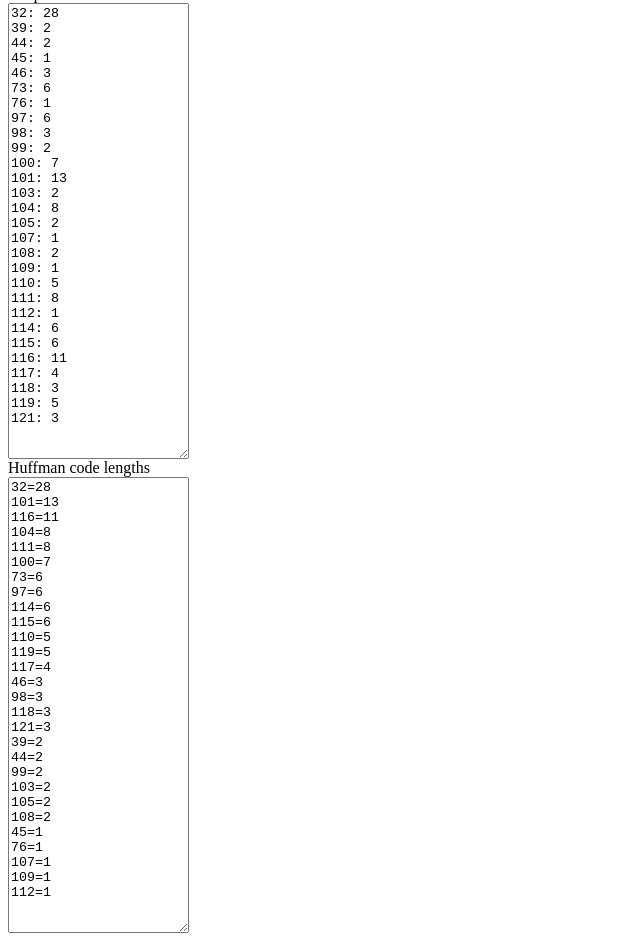
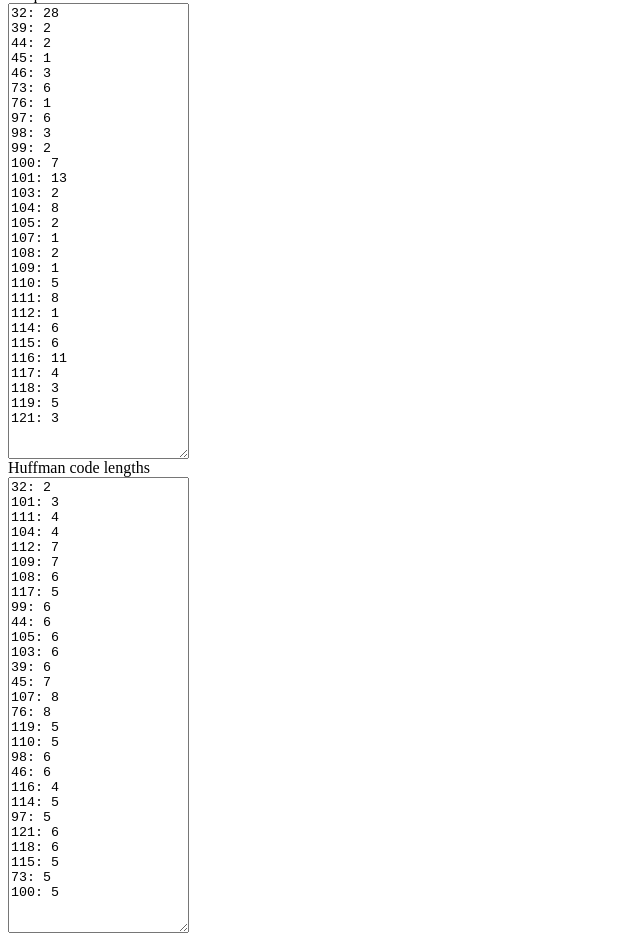
Before and after one commit to samrussell/huffman_demo, a plain HTML site: page index.html in a window 1280 px wide. Shown: the part 296-1237 px from the top of the page, without its empty margins (0-640 px from the left). Drawn offline with Linux system fonts and the light colour scheme.

Commit message:
huffman tree builds and calculates code lengths

```diff
--- a/index.html
+++ b/index.html
@@ -3,16 +3,56 @@
     <title>Huffman coding demo</title>
     <script src="js/jquery-3.3.1.min.js"></script>
     <script>
+      var sortCounts = function(a, b){
+        return b.count - a.count;
+      };
+
+      var getNodeLengths = function(node, height){
+        if(node.symbol){
+          return [node.symbol + ": " + height];
+        }
+        else{
+          var out = getNodeLengths(node.children[0], height+1).concat(getNodeLengths(node.children[1], height+1));
+          return out;
+        }
+      }
+
+      var getTreeLengths = function(tree){
+        return tree.reduce(function (array, value){
+          return array.concat(getNodeLengths(value, 1));
+        }, []);
+      }
+
+      var buildHuffmanTree = function(counts){
+        while(counts.length > 2){
+          counts = counts.sort(sortCounts);
+          var children = [];
+          children.push(counts.pop());
+          children.push(counts.pop());
+          var totalCount = children[0].count + children[1].count;
+          var newCount = new function(){
+            this.children = children;
+            this.count = totalCount;
+            this.symbol = null;
+          }
+          counts.push(newCount);
+        }
+        return counts;
+      };
+
       var updateCodes = function(){
         var counts = $("#counts").val().split("\n").map(x => x.split(": "))
           .map(x => new function(){
-            this.symbol=x[0];
-            this.count=x[1];
+            this.symbol = x[0];
+            this.count = parseInt(x[1]);
           });
 
-        var sortedCounts = counts.sort(function(a, b) { return b.count - a.count});
+        //var sortedCounts = counts.sort(sortCounts);
+        var huffmanTree = buildHuffmanTree(counts);
+        var codeLengths = getTreeLengths(huffmanTree);
         $("#codes").val(
-          sortedCounts.map(x => x.symbol + "=" + x.count).join("\n")
+          //sortedCounts.map(x => x.symbol + "=" + x.count).join("\n")
+          codeLengths.join("\n")
         );
       };
 
```
